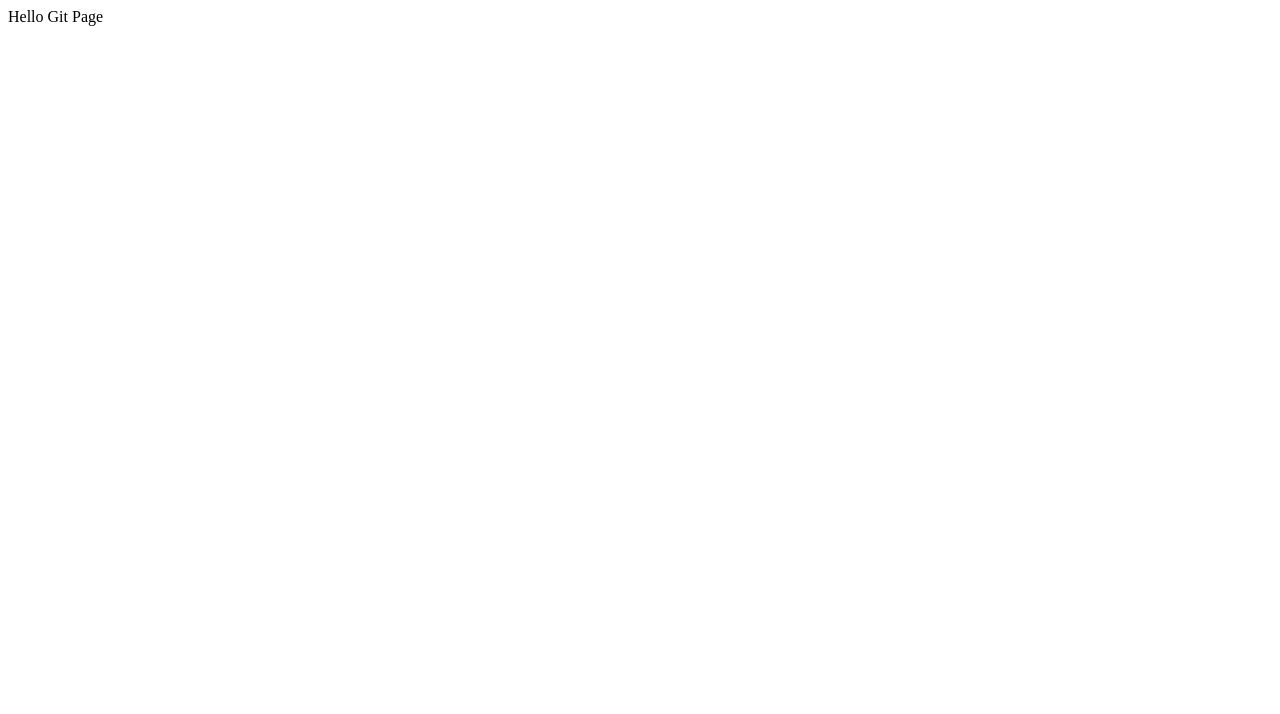
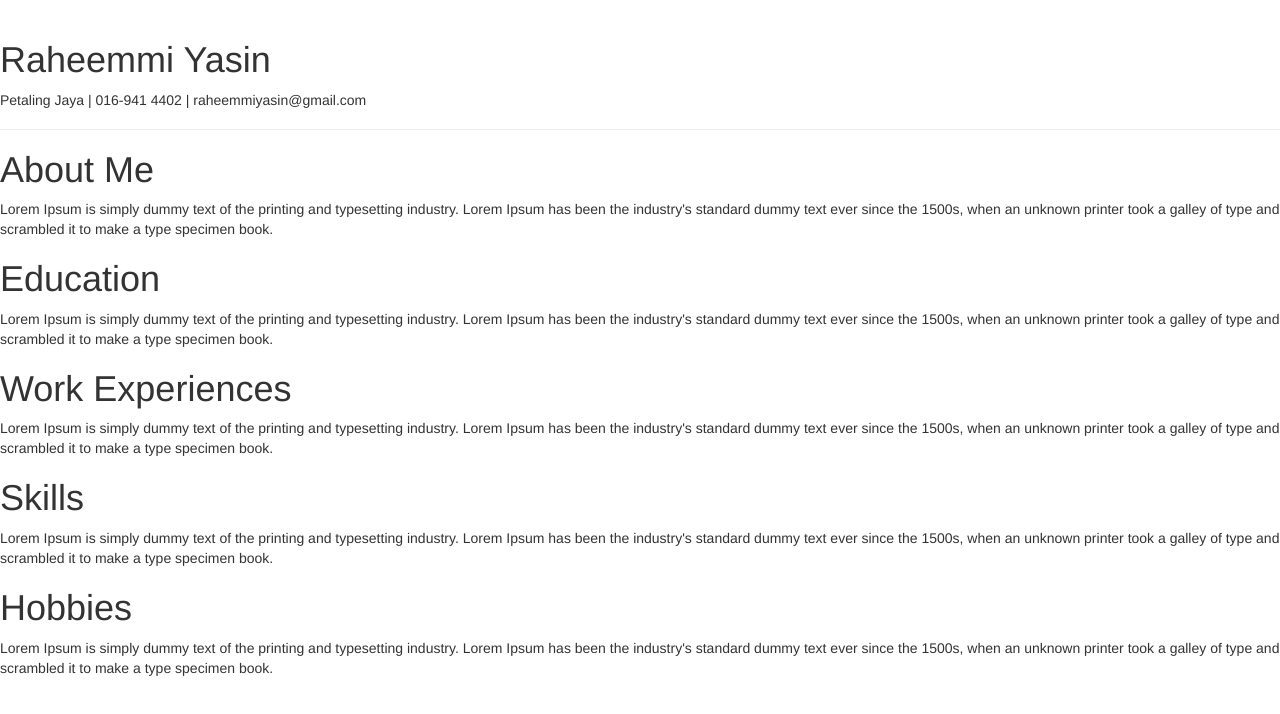
Before and after one commit to raheemmiyasin/raheemmiyasin.github.io, a plain HTML site: page index.html in a window 1280 px wide. Drawn offline with nearby package versions, Linux system fonts and the light colour scheme.

Commit message:
modify page

```diff
--- a/index.html
+++ b/index.html
@@ -1 +1,56 @@
-Hello Git Page
+<!DOCTYPE html>
+<html lang="en">
+<head>
+  <meta charset="utf-8">
+  <meta http-equiv="X-UA-Compatible" content="IE=edge">
+  <meta name="viewport" content="width=device-width, initial-scale=1">
+  <!-- The above 3 meta tags *must* come first in the head; any other head content must come *after* these tags -->
+  <title>Raheemmi's Profile</title>
+
+  <!-- Bootstrap -->
+  <link href="https://maxcdn.bootstrapcdn.com/bootstrap/3.3.5/css/bootstrap.min.css" rel="stylesheet" integrity="sha256-MfvZlkHCEqatNoGiOXveE8FIwMzZg4W85qfrfIFBfYc= sha512-dTfge/zgoMYpP7QbHy4gWMEGsbsdZeCXz7irItjcC3sPUFtf0kuFbDz/ixG7ArTxmDjLXDmezHubeNikyKGVyQ==" crossorigin="anonymous">
+  <link href="assets/css/app.css" rel="stylesheet">
+  <!-- HTML5 shim and Respond.js for IE8 support of HTML5 elements and media queries -->
+  <!-- WARNING: Respond.js doesn't work if you view the page via file:// -->
+    <!--[if lt IE 9]>
+      <script src="https://oss.maxcdn.com/html5shiv/3.7.2/html5shiv.min.js"></script>
+      <script src="https://oss.maxcdn.com/respond/1.4.2/respond.min.js"></script>
+      <![endif]-->
+    </head>
+    <body>
+      <div class="page-header">
+        <h1>Raheemmi Yasin</h1>
+        <p>Petaling Jaya | 016-941 4402 | raheemmiyasin@gmail.com</p>
+      </div>
+      <div class="about-me">
+        <h1>About Me</h1>
+        <p>Lorem Ipsum is simply dummy text of the printing and typesetting industry. Lorem Ipsum has been the industry's standard dummy text ever since the 1500s, when an unknown printer took a galley of type and scrambled it to make a type specimen book.</p>
+      </div>
+
+      <div class="education">
+        <h1>Education</h1>
+        <p>Lorem Ipsum is simply dummy text of the printing and typesetting industry. Lorem Ipsum has been the industry's standard dummy text ever since the 1500s, when an unknown printer took a galley of type and scrambled it to make a type specimen book.</p>
+      </div>
+
+      <div class="experiences">
+        <h1>Work Experiences</h1>
+        <p>Lorem Ipsum is simply dummy text of the printing and typesetting industry. Lorem Ipsum has been the industry's standard dummy text ever since the 1500s, when an unknown printer took a galley of type and scrambled it to make a type specimen book.</p>
+      </div>
+
+      <div class="skills">
+        <h1>Skills</h1>
+        <p>Lorem Ipsum is simply dummy text of the printing and typesetting industry. Lorem Ipsum has been the industry's standard dummy text ever since the 1500s, when an unknown printer took a galley of type and scrambled it to make a type specimen book.</p>
+      </div>
+
+      <div class="hobbies">
+        <h1>Hobbies</h1>
+        <p>Lorem Ipsum is simply dummy text of the printing and typesetting industry. Lorem Ipsum has been the industry's standard dummy text ever since the 1500s, when an unknown printer took a galley of type and scrambled it to make a type specimen book.</p>
+      </div>
+
+
+      <!-- jQuery (necessary for Bootstrap's JavaScript plugins) -->
+      <script src="https://ajax.googleapis.com/ajax/libs/jquery/1.11.3/jquery.min.js"></script>
+      <!-- Include all compiled plugins (below), or include individual files as needed -->
+      <script src="https://maxcdn.bootstrapcdn.com/bootstrap/3.3.5/js/bootstrap.min.js" integrity="sha256-Sk3nkD6mLTMOF0EOpNtsIry+s1CsaqQC1rVLTAy+0yc= sha512-K1qjQ+NcF2TYO/eI3M6v8EiNYZfA95pQumfvcVrTHtwQVDG+aHRqLi/ETn2uB+1JqwYqVG3LIvdm9lj6imS/pQ==" crossorigin="anonymous"></script>
+    </body>
+    </html>
```
